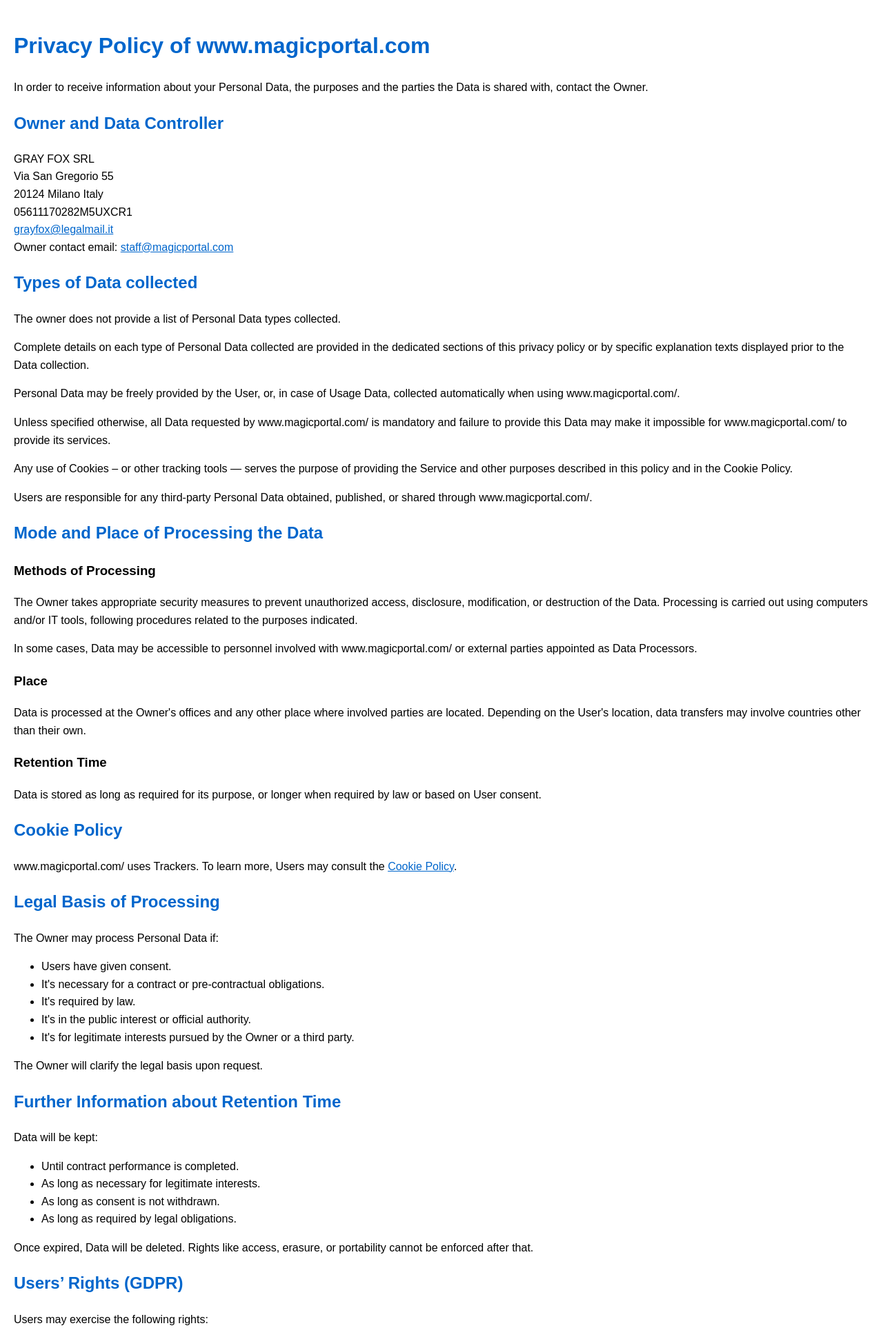
After one commit to Hugoboj03/MagicPortal, a PHP site: page /vista/aviso_legal.php in a window 1280 px wide. The commit adds this page. Shown: the top 1926 px of the page at 69% size. Run offline with PHP 8.4, Linux system fonts and the light colour scheme.

Commit message:
Correcciones Tutora

```diff
--- /dev/null
+++ b/vista/aviso_legal.php
@@ -0,0 +1,148 @@
+<!DOCTYPE html>
+<html lang="es">
+<head>
+    <meta charset="UTF-8">
+    <meta name="viewport" content="width=device-width, initial-scale=1.0">
+    <title>Política de Privacidad</title>
+    <style>
+        body {
+            margin: 0;
+            padding: 20px;
+            background-color: white;
+            color: black;
+            font-family: Arial, sans-serif;
+            line-height: 1.6;
+        }
+
+        h1, h2 {
+            color: #0066CC;
+        }
+
+        footer {
+            background-color: #120c0c;
+            color: white;
+            text-align: center;
+            padding: 15px;
+            font-size: 12px;
+            margin-top: 50px;
+        }
+
+        footer a {
+            color: white;
+            text-decoration: none;
+            margin: 0 10px;
+        }
+
+        footer a:hover {
+            text-decoration: underline;
+        }
+
+        a {
+            color: #0066CC;
+        }
+    </style>
+</head>
+<body>
+
+    <h1>Privacy Policy of www.magicportal.com</h1>
+    <p>In order to receive information about your Personal Data, the purposes and the parties the Data is shared with, contact the Owner.</p>
+
+    <h2>Owner and Data Controller</h2>
+    <p>
+        GRAY FOX SRL<br>
+        Via San Gregorio 55<br>
+        20124 Milano Italy<br>
+        05611170282M5UXCR1<br>
+        <a href="mailto:grayfox@legalmail.it">grayfox@legalmail.it</a><br>
+        Owner contact email: <a href="mailto:staff@magicportal.com">staff@magicportal.com</a>
+    </p>
+
+    <h2>Types of Data collected</h2>
+    <p>The owner does not provide a list of Personal Data types collected.</p>
+    <p>Complete details on each type of Personal Data collected are provided in the dedicated sections of this privacy policy or by specific explanation texts displayed prior to the Data collection.</p>
+    <p>Personal Data may be freely provided by the User, or, in case of Usage Data, collected automatically when using www.magicportal.com/.</p>
+    <p>Unless specified otherwise, all Data requested by www.magicportal.com/ is mandatory and failure to provide this Data may make it impossible for www.magicportal.com/ to provide its services.</p>
+    <p>Any use of Cookies – or other tracking tools — serves the purpose of providing the Service and other purposes described in this policy and in the Cookie Policy.</p>
+    <p>Users are responsible for any third-party Personal Data obtained, published, or shared through www.magicportal.com/.</p>
+
+    <h2>Mode and Place of Processing the Data</h2>
+    <h3>Methods of Processing</h3>
+    <p>The Owner takes appropriate security measures to prevent unauthorized access, disclosure, modification, or destruction of the Data. Processing is carried out using computers and/or IT tools, following procedures related to the purposes indicated.</p>
+    <p>In some cases, Data may be accessible to personnel involved with www.magicportal.com/ or external parties appointed as Data Processors.</p>
+
+    <h3>Place</h3>
+    <p>Data is processed at the Owner's offices and any other place where involved parties are located. Depending on the User's location, data transfers may involve countries other than their own.</p>
+
+    <h3>Retention Time</h3>
+    <p>Data is stored as long as required for its purpose, or longer when required by law or based on User consent.</p>
+
+    <h2>Cookie Policy</h2>
+    <p>www.magicportal.com/ uses Trackers. To learn more, Users may consult the <a href="cookies.php">Cookie Policy</a>.</p>
+
+    <h2>Legal Basis of Processing</h2>
+    <p>The Owner may process Personal Data if:</p>
+    <ul>
+        <li>Users have given consent.</li>
+        <li>It's necessary for a contract or pre-contractual obligations.</li>
+        <li>It's required by law.</li>
+        <li>It's in the public interest or official authority.</li>
+        <li>It's for legitimate interests pursued by the Owner or a third party.</li>
+    </ul>
+    <p>The Owner will clarify the legal basis upon request.</p>
+
+    <h2>Further Information about Retention Time</h2>
+    <p>Data will be kept:</p>
+    <ul>
+        <li>Until contract performance is completed.</li>
+        <li>As long as necessary for legitimate interests.</li>
+        <li>As long as consent is not withdrawn.</li>
+        <li>As long as required by legal obligations.</li>
+    </ul>
+    <p>Once expired, Data will be deleted. Rights like access, erasure, or portability cannot be enforced after that.</p>
+
+    <h2>Users’ Rights (GDPR)</h2>
+    <p>Users may exercise the following rights:</p>
+    <ul>
+        <li>Withdraw consent.</li>
+        <li>Object to processing.</li>
+        <li>Access their Data.</li>
+        <li>Request rectification.</li>
+        <li>Restrict processing.</li>
+        <li>Request deletion.</li>
+        <li>Receive their Data and transfer it.</li>
+        <li>File a complaint.</li>
+    </ul>
+
+    <h3>Right to Object to Processing</h3>
+    <p>Users may object when processing is based on public interest, official authority, or legitimate interests, especially in direct marketing cases.</p>
+
+    <h3>How to Exercise These Rights</h3>
+    <p>Requests can be sent to the Owner via the contact info in this document. They are free of charge and processed within one month.</p>
+
+    <h2>Additional Information</h2>
+    <h3>Legal Action</h3>
+    <p>User’s Data may be used for legal purposes or in defense against legal claims from misuse of www.magicportal.com/.</p>
+
+    <h3>Additional Information</h3>
+    <p>More details may be provided upon request or in service-specific notices.</p>
+
+    <h3>System Logs and Maintenance</h3>
+    <p>System logs and IP addresses may be collected for maintenance and operational purposes.</p>
+
+    <h3>Information Not Contained Here</h3>
+    <p>Users may request additional information about data collection at any time.</p>
+
+    <h3>Changes to This Policy</h3>
+    <p>The Owner may update this policy and will notify Users through this page or other means. Users are encouraged to check it regularly.</p>
+
+    <footer>
+        <p>
+            <a href="politica_privacidad.php">Política de Privacidad</a> |
+            <a href="cookies.php">Política de Cookies</a> |
+            <a href="aviso_legal.php">Aviso Legal</a>
+        </p>
+        <p>&copy; 2025 Magic Portal. Todos los derechos reservados.</p>
+    </footer>
+
+</body>
+</html>
--- a/vista/hablar_con_comprador.php
+++ b/vista/hablar_con_comprador.php
@@ -107,5 +107,10 @@
         }
     </script>
 </body>
+<?php
+
+include("footer.php");
+
+?>
 
 </html>
--- a/vista/header.php
+++ b/vista/header.php
@@ -48,7 +48,7 @@
 <body>
     <header>
         <div>
-            Sistema de Gestión de Noticias
+            Magic Portal: compra y venta de cartas
             <?php if ($nombreUsuario && tieneMensajes($nombreUsuario)): ?>
                 <a href="hablar_con_comprador.php"><img src="../img2/campana.png" width="20" alt="Tienes mensajes"></a>
             <?php endif; ?>
@@ -73,6 +73,8 @@
             <?php endif; ?>
         </div>
     </header>
+
+
 </body>
 
 </html>
```
Also changed, not shown: modelo/funcionesConsultas.php (+14 -0 lines), vista/cartas_en_venta.php (+8 -0 lines), vista/comprar_a_vendedor.php (+42 -1 lines), vista/cookies.php (added, +89 -0 lines), vista/editar_carta_en_venta.php (added, +118 -0 lines), vista/footer.php (added, +43 -0 lines), vista/pagina_inicio.php (+8 -0 lines), vista/pagina_usuario.php (+20 -0 lines), vista/politica_privacidad.php (added, +148 -0 lines), vista/usuario_cartas_en_venta.php (added, +86 -0 lines).
